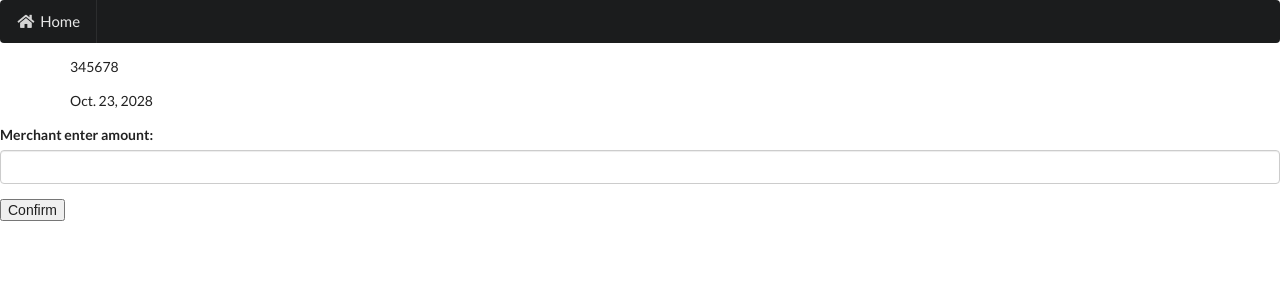
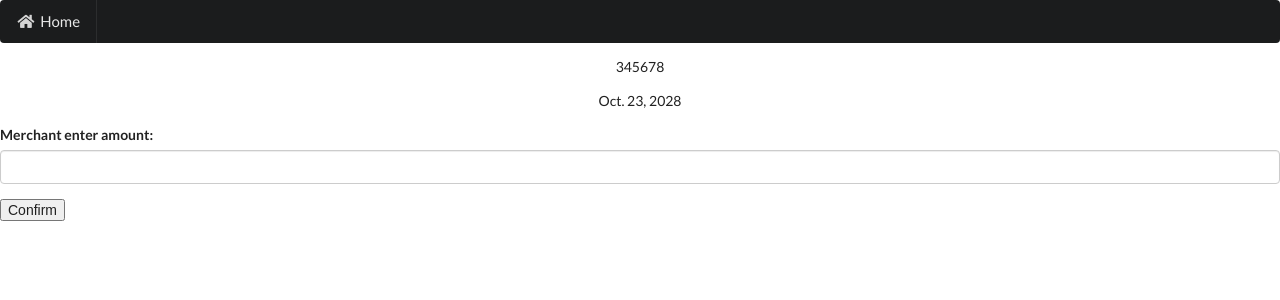
Before and after one commit to abhay-tyagi/CreditCardSystem, a Django app: template templates/Website/intermediary.html in a window 1280 px wide. Shown: the top 300 px of the page. Run offline with Django 3.2, Linux system fonts and the light colour scheme; the template is opened without the code that fills it: values that come from a table or form of the project are taken from there, others are empty; data comes from the database, SQL or seed files in the repository; both versions use the stored data as it was after the commit; some libraries are stand-ins or nearby versions.

Commit message:
Slight changes phirse

```diff
--- a/templates/Website/intermediary.html
+++ b/templates/Website/intermediary.html
@@ -2,7 +2,7 @@
 
 {% block content %}
 
-	<div class="container">
+	<div class="ui center aligned container">
 
 		<p>{{card.card_number}}</p>
 		<p>{{card.expiry_date}}</p>
--- a/templates/Website/pendingFunds.html
+++ b/templates/Website/pendingFunds.html
@@ -4,6 +4,7 @@
 
 
 	<div class="container">
+		<center>
 		<h3>Pending payments</h3>
 
 		{% for key, val in pends.items %}
@@ -23,7 +24,7 @@
 		{% for tran in todays %}
 			<p>{{tran.customer.user.get_full_name}} - {{tran.time}} - {{tran.amount}}</p>
 		{% endfor %}
-
+	</center>
 	</div>
 
 
--- a/templates/Website/transactionHistory.html
+++ b/templates/Website/transactionHistory.html
@@ -2,7 +2,7 @@
 {% load app_filters %}
 
 {% block content %}
-
+	<div class="ui center aligned container">
 		{% if flag == 2 %}
 
 			{% for tran in allTrans %}
@@ -26,5 +26,5 @@
 		{% endfor %}
 
 		{% endif %}
-
+	</div>
 {% endblock %}
```
Also changed, not shown: db.sqlite3, 1 other file. Lines whose indentation alone changed are shown as unchanged.
